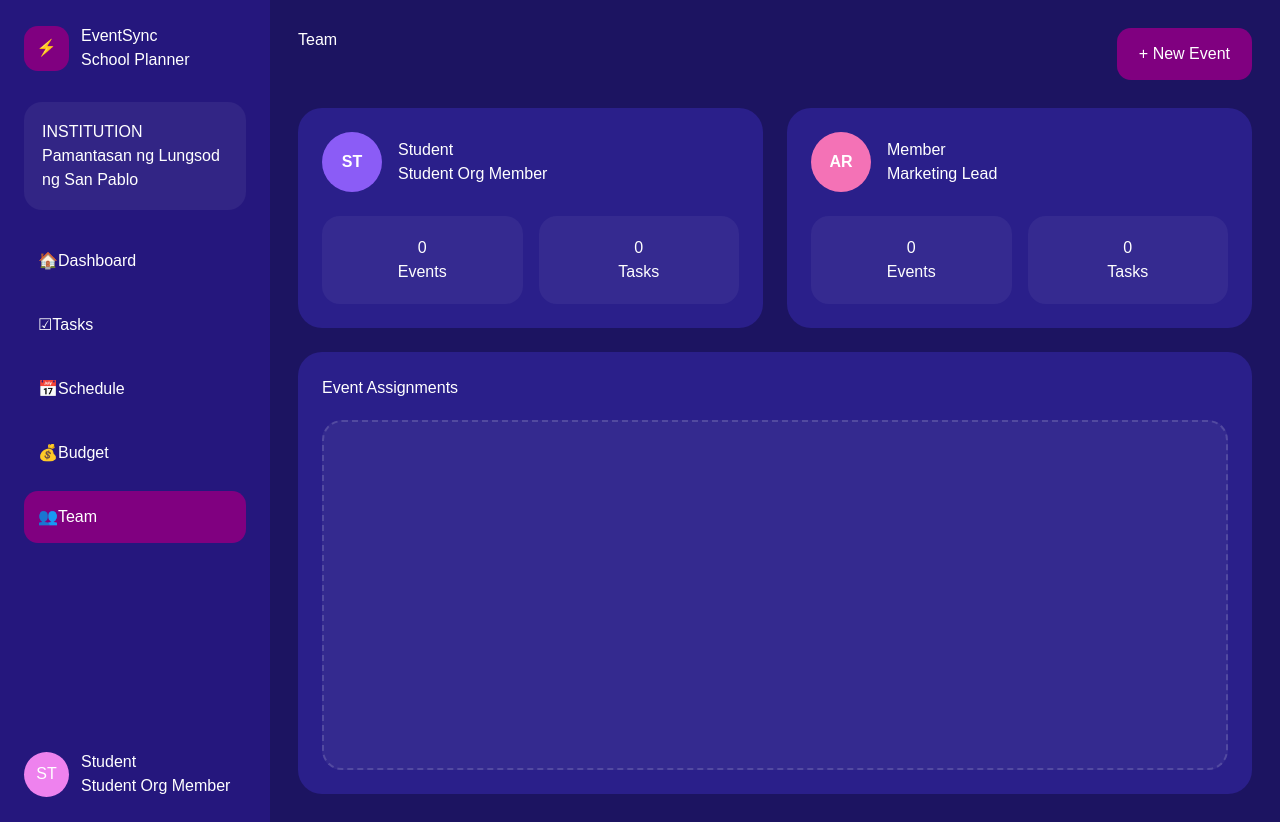
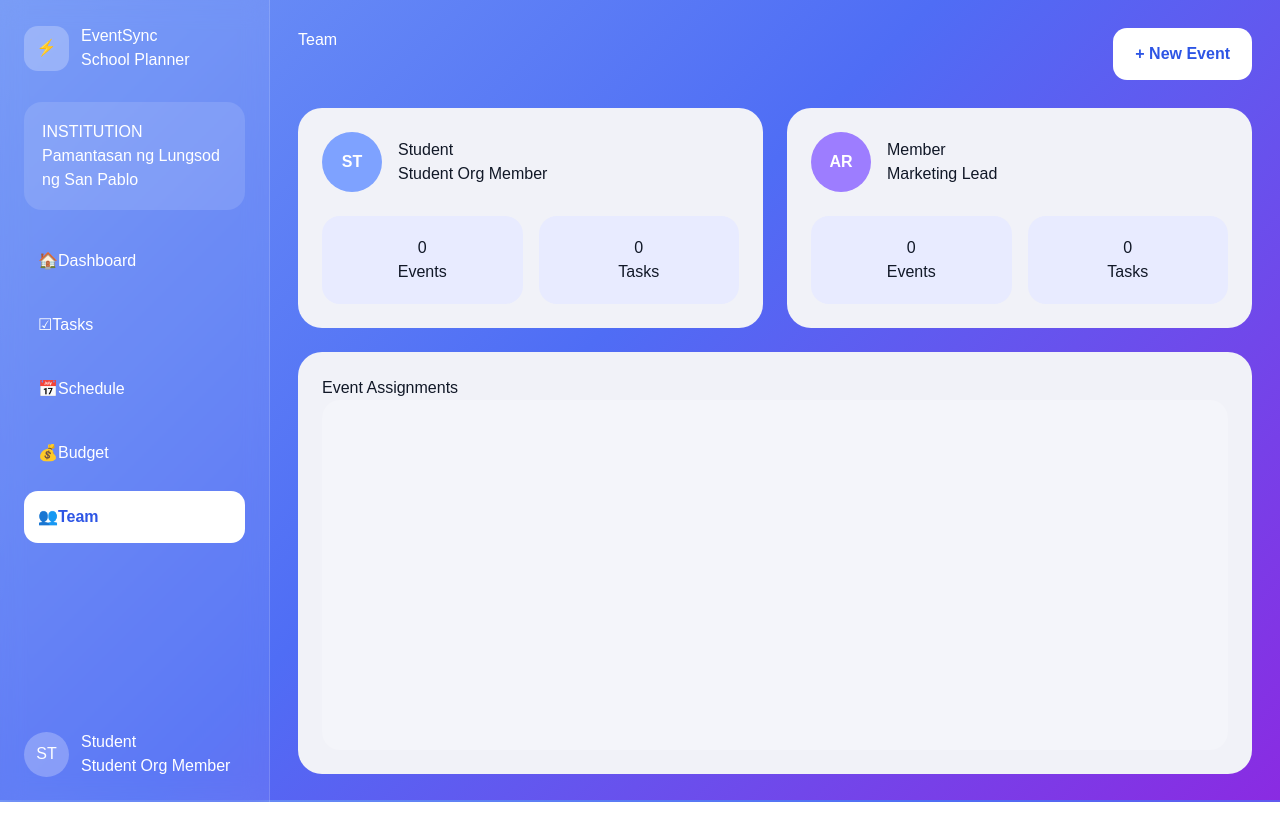
Before and after one commit to richlyn-sudo/school-event-planner, a Next.js app: page /team in a window 1280 px wide. Built offline with nearby package versions, Linux system fonts and the light colour scheme.

Commit message:
update style.css

```diff
--- a/app/style.css
+++ b/app/style.css
@@ -1,381 +1,382 @@
+/* GLOBAL */
+
 *{
-  margin: 0;
-  padding: 0;
-  box-sizing: border-box;
+  margin:0;
+  padding:0;
+  box-sizing:border-box;
 }
 
 body{
   font-family: Arial, sans-serif;
-  background: #1c1461;
-  color: white;
+  background: linear-gradient(
+    135deg,
+    #6f95f6 0%,
+    #4f6df5 45%,
+    #8a2be2 100%
+  );
+  color:white;
 }
 
 .container{
-  display: flex;
-  min-height: 100vh;
+  display:flex;
+  min-height:100vh;
 }
 
+/* SIDEBAR */
+
 .sidebar{
-  width: 270px;
-  background: #25177d;
-  padding: 24px;
+  width:270px;
+  padding:24px;
 
-  display: flex;
-  flex-direction: column;
-  justify-content: space-between;
+  background: rgba(255,255,255,0.08);
+  backdrop-filter: blur(12px);
+  border-right:1px solid rgba(255,255,255,0.15);
+
+  display:flex;
+  flex-direction:column;
+  justify-content:space-between;
 }
 
 .logo-section{
-  display: flex;
-  align-items: center;
-  gap: 12px;
-  margin-bottom: 30px;
+  display:flex;
+  align-items:center;
+  gap:12px;
+  margin-bottom:30px;
 }
 
 .logo-circle{
-  width: 45px;
-  height: 45px;
-  border-radius: 14px;
-  background: purple;
+  width:45px;
+  height:45px;
+  border-radius:14px;
 
-  display: flex;
-  align-items: center;
-  justify-content: center;
+  background:rgba(255,255,255,0.25);
+
+  display:flex;
+  align-items:center;
+  justify-content:center;
 }
 
 .school-card{
-  background: rgba(255,255,255,0.06);
-  padding: 18px;
-  border-radius: 18px;
-  margin-bottom: 25px;
+  background:rgba(255,255,255,0.12);
+  padding:18px;
+  border-radius:18px;
+  margin-bottom:25px;
 }
 
 .menu{
-  display: flex;
-  flex-direction: column;
-  gap: 12px;
+  display:flex;
+  flex-direction:column;
+  gap:12px;
 }
 
 .menu-item{
-  text-decoration: none;
-  color: white;
-  padding: 14px;
-  border-radius: 14px;
+  text-decoration:none;
+  color:white;
+  padding:14px;
+  border-radius:14px;
+  transition:.3s;
 }
 
 .menu-item.active{
-  background: purple;
+  background:white;
+  color:#2d55e5;
+  font-weight:600;
 }
 
 .user-profile{
-  display: flex;
-  align-items: center;
-  gap: 12px;
+  display:flex;
+  align-items:center;
+  gap:12px;
 }
 
 .avatar{
-  width: 45px;
-  height: 45px;
-  border-radius: 50%;
-  background: violet;
+  width:45px;
+  height:45px;
+  border-radius:50%;
 
-  display: flex;
-  align-items: center;
-  justify-content: center;
+  background:rgba(255,255,255,0.25);
+
+  display:flex;
+  align-items:center;
+  justify-content:center;
 }
 
+/* MAIN CONTENT */
+
 .main-content{
-  flex: 1;
-  padding: 28px;
+  flex:1;
+  padding:28px;
 }
 
 .topbar{
-  display: flex;
-  justify-content: space-between;
-  margin-bottom: 28px;
+  display:flex;
+  justify-content:space-between;
+  margin-bottom:28px;
 }
 
-.new-btn{
-  border: none;
-  padding: 14px 22px;
-  border-radius: 14px;
-  background: purple;
-  color: white;
+.new-btn,
+.filter-btn{
+  border:none;
+  padding:14px 22px;
+  border-radius:14px;
+
+  background:white;
+  color:#2d55e5;
+
+  font-weight:600;
+  cursor:pointer;
 }
 
+/* DASHBOARD */
+
 .stats{
-  display: grid;
-  grid-template-columns: repeat(4,1fr);
-  gap: 20px;
-
-  margin-bottom: 28px;
+  display:grid;
+  grid-template-columns:repeat(4,1fr);
+  gap:20px;
+  margin-bottom:28px;
 }
 
-.card{
-  background: #2a1f8a;
-  border-radius: 20px;
+.card,
+.task-column,
+.budget-top-card,
+.budget-card,
+.team-card,
+.assignment-card{
+  background:#f1f2f8;
+  color:#111827;
+  border-radius:24px;
 }
 
 .stat-card{
-  padding: 24px;
+  padding:24px;
 }
 
 .dashboard-grid{
-  display: grid;
-  grid-template-columns: 2fr 1fr;
-  gap: 20px;
+  display:grid;
+  grid-template-columns:2fr 1fr;
+  gap:20px;
 }
 
 .left-panel{
-  padding: 24px;
-  min-height: 500px;
+  padding:24px;
+  min-height:500px;
 }
 
 .right-panel{
-  display: flex;
-  flex-direction: column;
-  gap: 20px;
+  display:flex;
+  flex-direction:column;
+  gap:20px;
 }
 
 .side-card{
-  padding: 20px;
+  padding:20px;
 }
 
 .empty-box{
-  height: 400px;
-  border-radius: 18px;
-  border: 2px dashed rgba(255,255,255,0.15);
+  height:400px;
+  border-radius:18px;
+  border:2px dashed rgba(0,0,0,.15);
 }
 
 .empty-small{
-  height: 70px;
-  border-radius: 14px;
-  border: 2px dashed rgba(255,255,255,0.15);
-  margin-top: 16px;
+  height:70px;
+  border-radius:14px;
+  border:2px dashed rgba(0,0,0,.15);
+  margin-top:16px;
 }
 
 /* TASK PAGE */
 
 .top-buttons{
-  display: flex;
-  gap: 12px;
-}
-
-.filter-btn{
-  border: none;
-  padding: 14px 20px;
-  border-radius: 14px;
-  background: #3b2aa0;
-  color: white;
-  cursor: pointer;
+  display:flex;
+  gap:12px;
 }
 
 .task-columns{
-  display: grid;
-  grid-template-columns: repeat(3,1fr);
-  gap: 20px;
+  display:grid;
+  grid-template-columns:repeat(3,1fr);
+  gap:20px;
 }
 
 .task-column{
-  background: #2a1f8a;
-  border-radius: 22px;
-  padding: 20px;
+  padding:20px;
 }
 
 .column-header{
-  display: flex;
-  justify-content: space-between;
-  align-items: center;
-  margin-bottom: 20px;
+  display:flex;
+  justify-content:space-between;
+  align-items:center;
+  margin-bottom:20px;
 }
 
 .column-header span{
-  width: 28px;
-  height: 28px;
-  border-radius: 50%;
-  background: rgba(255,255,255,0.1);
+  width:28px;
+  height:28px;
 
-  display: flex;
-  align-items: center;
-  justify-content: center;
+  border-radius:50%;
+
+  background:#dbe4ff;
+  color:#2d55e5;
+
+  display:flex;
+  align-items:center;
+  justify-content:center;
 }
 
 .task-card{
-  background: #31249b;
-  border-radius: 18px;
-  padding: 18px;
-  margin-bottom: 16px;
+  background:white;
+  color:#111827;
+
+  border-radius:18px;
+  padding:18px;
+  margin-bottom:16px;
 }
 
 .task-card h4{
-  margin-bottom: 10px;
+  margin-bottom:10px;
 }
 
 .task-card p{
-  font-size: 13px;
-  opacity: .7;
+  font-size:13px;
+  opacity:.7;
 }
 
-@media(max-width:1000px){
-
-  .task-columns{
-    grid-template-columns: 1fr;
-  }
-
-}
-
-
-/* SCHEDULE PAGE */
+/* SCHEDULE */
 
 .empty-box{
-  height: 350px;
-  border-radius: 20px;
-  background: rgba(255,255,255,0.05);
-  margin-top: 20px;
+  height:350px;
+  background:rgba(255,255,255,0.20);
+  border:none;
 }
 
 .empty-small{
-  height: 70px;
-  border-radius: 16px;
-  background: rgba(255,255,255,0.05);
-  margin-top: 15px;
+  height:70px;
+  background:rgba(255,255,255,0.20);
+  border:none;
 }
 
-/* BUDGET PAGE */
+/* BUDGET */
 
 .budget-top-card{
-  background: #2a1f8a;
-  border-radius: 24px;
-  padding: 30px;
-  margin-bottom: 24px;
+  padding:30px;
+  margin-bottom:24px;
 }
 
 .budget-top-card h2{
-  font-size: 48px;
-  margin: 10px 0;
+  font-size:48px;
+  margin:10px 0;
 }
 
 .budget-progress{
-  width: 100%;
-  height: 10px;
-  background: rgba(255,255,255,0.08);
-  border-radius: 20px;
-  margin-top: 20px;
-  overflow: hidden;
+  width:100%;
+  height:10px;
+
+  background:#dbe4ff;
+
+  border-radius:20px;
+  overflow:hidden;
+
+  margin-top:20px;
 }
 
 .budget-progress-fill{
-  width: 63%;
-  height: 100%;
-  background: linear-gradient(90deg,#a855f7,#7c3aed);
+  width:63%;
+  height:100%;
+
+  background:linear-gradient(
+    90deg,
+    #6f95f6,
+    #8a2be2
+  );
 }
 
 .budget-grid{
-  display: grid;
-  grid-template-columns: 1fr 1fr;
-  gap: 24px;
+  display:grid;
+  grid-template-columns:1fr 1fr;
+  gap:24px;
 
-  margin-bottom: 24px;
+  margin-bottom:24px;
 }
 
 .budget-card{
-  background: #2a1f8a;
-  border-radius: 24px;
-  padding: 24px;
+  padding:24px;
 }
 
-.chart-placeholder{
-  height: 260px;
-  border-radius: 20px;
-  background: rgba(255,255,255,0.05);
+.chart-placeholder,
+.table-placeholder{
+  height:260px;
+  border-radius:20px;
 
-  margin-top: 20px;
+  background:#e8ebff;
+
+  margin-top:20px;
 }
 
 .table-placeholder{
-  height: 250px;
-  border-radius: 20px;
-  background: rgba(255,255,255,0.05);
-
-  margin-top: 20px;
+  height:250px;
 }
 
-@media(max-width:1000px){
-
-  .budget-grid{
-    grid-template-columns: 1fr;
-  }
-
-}
-/* TEAM PAGE */
+/* TEAM */
 
 .team-grid{
-  display: grid;
-  grid-template-columns: repeat(2,1fr);
-  gap: 24px;
+  display:grid;
+  grid-template-columns:repeat(2,1fr);
+  gap:24px;
 
-  margin-bottom: 24px;
+  margin-bottom:24px;
 }
 
 .team-card{
-  background: #2a1f8a;
-  border-radius: 24px;
-  padding: 24px;
+  padding:24px;
 }
 
 .team-profile{
-  display: flex;
-  align-items: center;
-  gap: 16px;
+  display:flex;
+  align-items:center;
+  gap:16px;
 
-  margin-bottom: 24px;
+  margin-bottom:24px;
 }
 
 .team-avatar{
-  width: 60px;
-  height: 60px;
-  border-radius: 50%;
+  width:60px;
+  height:60px;
+  border-radius:50%;
 
-  display: flex;
-  align-items: center;
-  justify-content: center;
+  background:#7ea2ff;
+  color:white;
 
-  background: #8b5cf6;
-  font-weight: bold;
+  display:flex;
+  align-items:center;
+  justify-content:center;
+
+  font-weight:bold;
 }
 
 .team-avatar.purple{
-  background: #f472b6;
+  background:#9d7dff;
 }
 
 .team-stats{
-  display: flex;
-  gap: 16px;
+  display:flex;
+  gap:16px;
 }
 
 .team-stat-box{
-  flex: 1;
+  flex:1;
 
-  background: rgba(255,255,255,0.05);
+  background:#e8ebff;
 
-  border-radius: 18px;
+  border-radius:18px;
 
-  padding: 20px;
-  text-align: center;
+  padding:20px;
+  text-align:center;
+
+  color:#111827;
 }
 
 .assignment-card{
-  background: #2a1f8a;
-  border-radius: 24px;
-  padding: 24px;
-}
-
-@media(max-width:1000px){
-
-  .team-grid{
-    grid-template-columns: 1fr;
-  }
-
+  padding:24px;
 }
 
 /* LOGIN PAGE */
@@ -566,4 +567,17 @@ body{
   font-size: 16px;
 
   background: transparent;
+  color: #000000;
 }
+
+.input-box input::placeholder{
+  color: #000000;
+}
+.container,
+.main-content,
+.dashboard-grid,
+.task-columns,
+.budget-grid,
+.team-grid {
+  background: transparent;
+}
```
